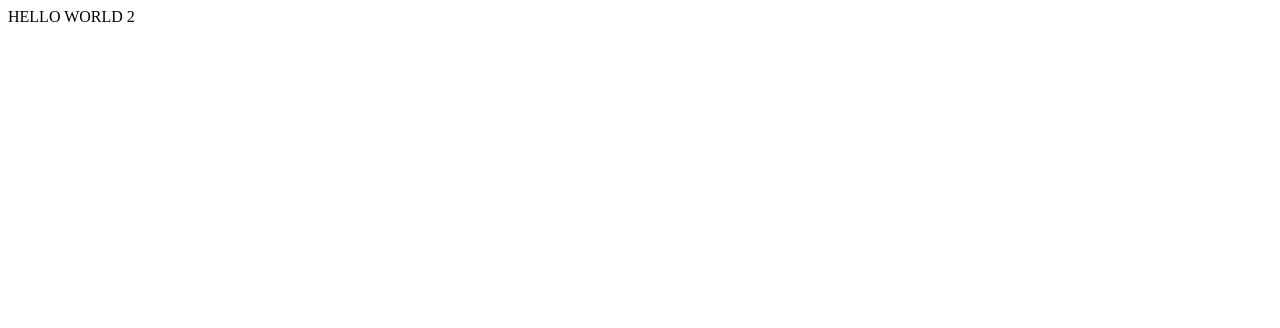
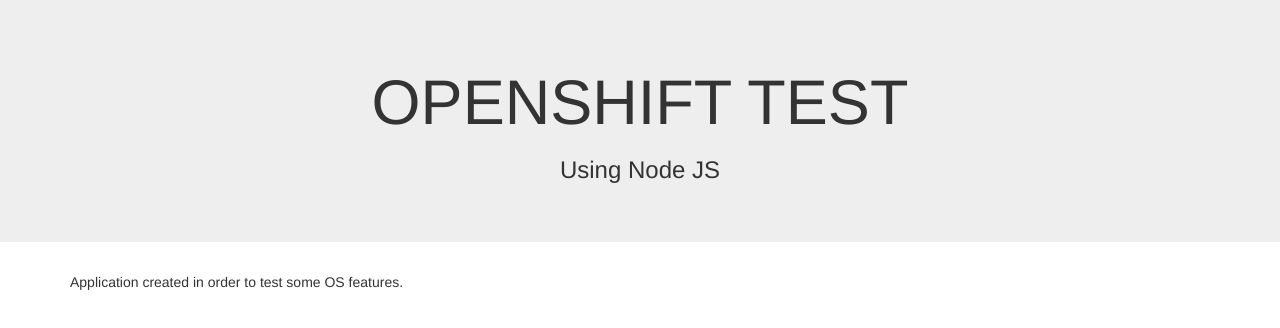
Before and after one commit to mberafta/openshift, a website: page views/index.html in a window 1280 px wide. Drawn offline with nearby package versions, Linux system fonts and the light colour scheme.

Commit message:
update page

```diff
--- a/views/index.html
+++ b/views/index.html
@@ -1,11 +1,27 @@
 <!doctype html>
 <html lang="en">
+
 <head>
   <meta charset="utf-8">
   <meta http-equiv="X-UA-Compatible" content="IE=edge,chrome=1">
+  <link rel="stylesheet" href="https://maxcdn.bootstrapcdn.com/bootstrap/3.3.7/css/bootstrap.min.css" />
   <title>Welcome to OpenShift</title>
 </head>
+
 <body>
-  HELLO WORLD 2
+  <div class="jumbotron text-center">
+    <h1>OPENSHIFT TEST</h1>
+    <h3>Using Node JS</h3>
+  </div>
+  <div class="container">
+    <div class="row">
+      <div class="col-xs-12">
+        <quote>
+          Application created in order to test some OS features.
+        </quote>
+      </div>
+    </div>
+  </div>
 </body>
+
 </html>
```
